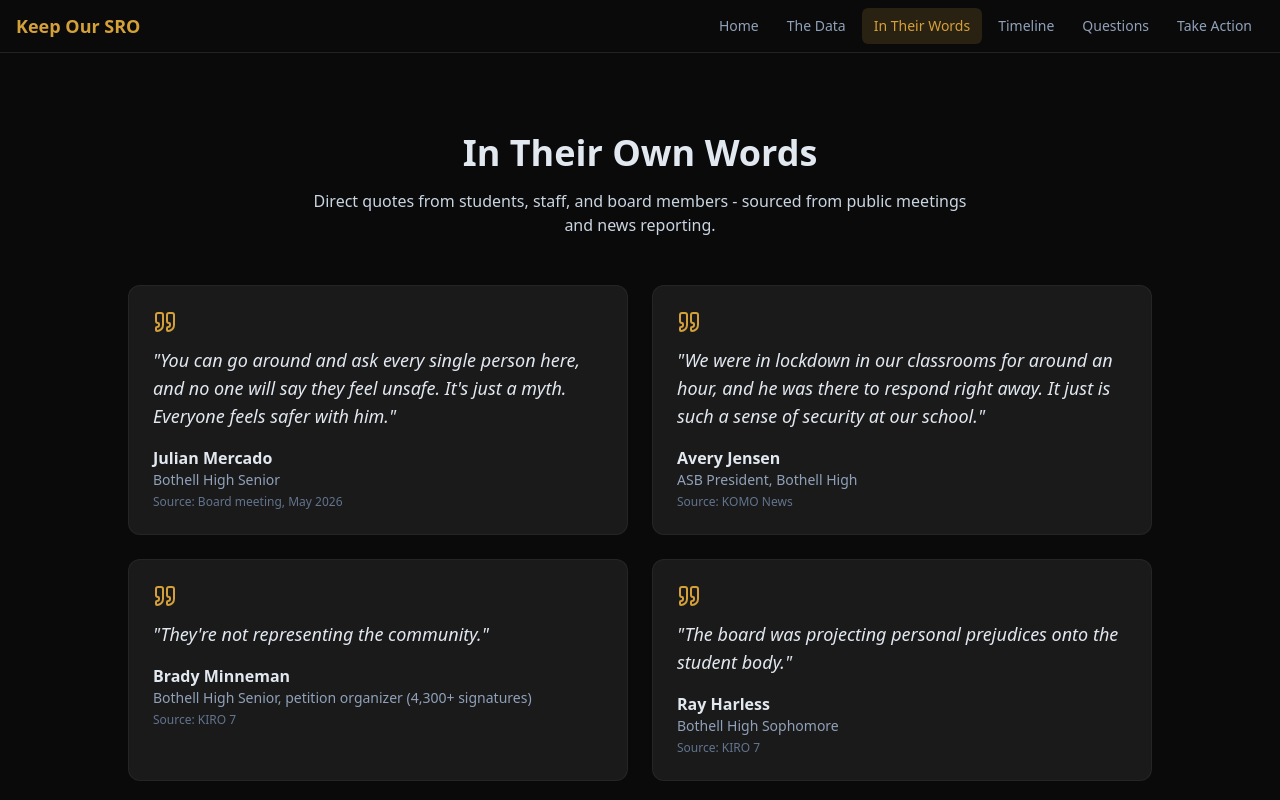
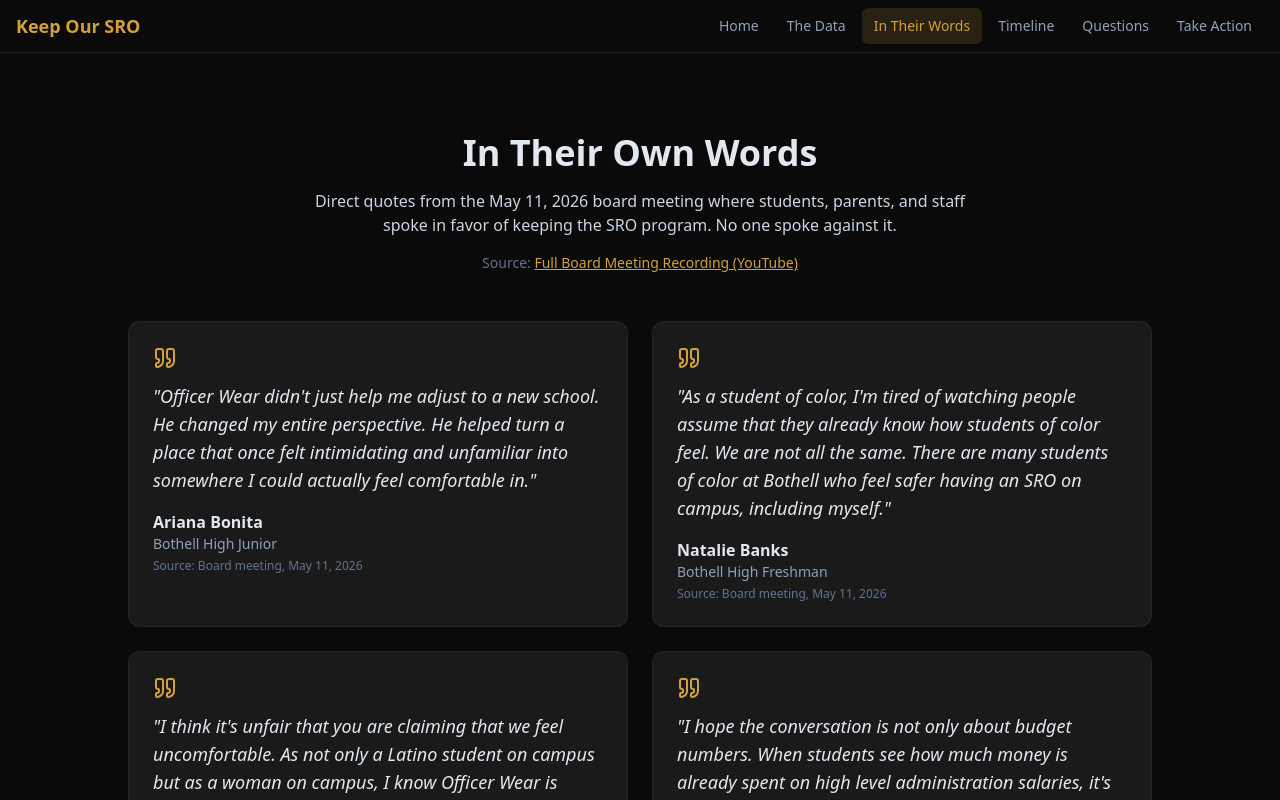
Before and after one commit to beaucouppixels/SRO, a React (Vite) app: page / in a window 1280 px wide. Both pictures are taken after a click on the button "In Their Words". Built offline with nearby package versions, Linux system fonts and the light colour scheme.

Commit message:
Add quotes from May 11 board meeting transcript, fix timeline date, share link, and bullet alignment

```diff
--- a/src/components/Quotes.tsx
+++ b/src/components/Quotes.tsx
@@ -1,6 +1,68 @@
 import { Quote } from 'lucide-react'
 
 const quotes = [
+  // Student quotes from May 11, 2026 board meeting
+  {
+    text: "Officer Wear didn't just help me adjust to a new school. He changed my entire perspective. He helped turn a place that once felt intimidating and unfamiliar into somewhere I could actually feel comfortable in.",
+    author: 'Ariana Bonita',
+    role: 'Bothell High Junior',
+    source: 'Board meeting, May 11, 2026',
+  },
+  {
+    text: "As a student of color, I'm tired of watching people assume that they already know how students of color feel. We are not all the same. There are many students of color at Bothell who feel safer having an SRO on campus, including myself.",
+    author: 'Natalie Banks',
+    role: 'Bothell High Freshman',
+    source: 'Board meeting, May 11, 2026',
+  },
+  {
+    text: "I think it's unfair that you are claiming that we feel uncomfortable. As not only a Latino student on campus but as a woman on campus, I know Officer Wear is going to be there for me no matter what.",
+    author: 'Valyrian Nava',
+    role: 'Bothell High Junior',
+    source: 'Board meeting, May 11, 2026',
+  },
+  {
+    text: "I hope the conversation is not only about budget numbers. When students see how much money is already spent on high level administration salaries, it's hard not to question why funding one school resource officer is suddenly considered too expensive.",
+    author: 'Elena Reer (read by Cambria Smith)',
+    role: 'Bothell High Junior',
+    source: 'Board meeting, May 11, 2026',
+  },
+  {
+    text: "I hope that you don't remove this program for the reason that Black students feel uncomfortable. Number one, because that's a misrepresentation. And number two, it would allow other institutions in the future to abuse our voice.",
+    author: 'Malik',
+    role: 'Junior, Black Student Union President',
+    source: 'Board meeting, May 11, 2026',
+  },
+  {
+    text: "He has helped me a lot to not be scared of police. I have learned to reach out without fear when I need help now and for the future.",
+    author: 'Kathy',
+    role: 'Bothell High Sophomore',
+    source: 'Board meeting, May 11, 2026 (translated from Spanish)',
+  },
+  {
+    text: "Two weeks ago, roughly 11 students positively spoke on behalf of Officer Wear. In total, 85 people have spoken since March 2022. 30+ students, 25+ staff members, 20+ parents, and 10+ community members. Yet still, you try and take our SRO program.",
+    author: 'Ray Harless',
+    role: 'Bothell High Sophomore',
+    source: 'Board meeting, May 11, 2026',
+  },
+  {
+    text: "I have friends who teach in all levels of schooling in many different states across the country. All of them are honestly shocked this is even a discussion or a debate.",
+    author: 'Alex Warren',
+    role: '10-year Special Education Teacher, Aspire Program',
+    source: 'Board meeting, May 11, 2026',
+  },
+  {
+    text: "Please don't assume that because you don't see us in many of your meetings is because we don't care. We're here to keep Officer Wear at Bothell High School. He is more than a necessity. The Hispanic community is supporting him very much.",
+    author: 'Martha Flores',
+    role: 'Parent, Hispanic Community Representative',
+    source: 'Board meeting, May 11, 2026',
+  },
+  {
+    text: "This is not a community asking for change. This is a community saying that the SRO program at BHS is a success story for NSD and should be celebrated and modeled at other high schools as well.",
+    author: 'John Corrian',
+    role: 'Parent of three NSD students (2019-2032)',
+    source: 'Board meeting, May 11, 2026',
+  },
+  // Previously sourced quotes
   {
     text: "You can go around and ask every single person here, and no one will say they feel unsafe. It's just a myth. Everyone feels safer with him.",
     author: 'Julian Mercado',
@@ -19,15 +81,10 @@ const quotes = [
     role: 'Bothell High Senior, petition organizer (4,300+ signatures)',
     source: 'KIRO 7',
   },
-  {
-    text: "The board was projecting personal prejudices onto the student body.",
-    author: 'Ray Harless',
-    role: 'Bothell High Sophomore',
-    source: 'KIRO 7',
-  },
+  // Board member quote
   {
     text: "I'm not able to support renewal of this contract because this district owes our community something more comprehensive and equitable and more empowering to all community members.",
-    author: 'Hân Trần',
+    author: 'Han Tran',
     role: 'Board Vice President (voted to remove)',
     source: 'KIRO 7',
     isBoard: true,
@@ -41,13 +98,24 @@ export function Quotes() {
         <h2 className="text-3xl md:text-4xl font-bold text-center mb-4">
           In Their Own Words
         </h2>
-        <p className="text-center text-slate-300 mb-12 max-w-2xl mx-auto">
-          Direct quotes from students, staff, and board members - sourced from public meetings and news reporting.
+        <p className="text-center text-slate-300 mb-4 max-w-2xl mx-auto">
+          Direct quotes from the May 11, 2026 board meeting where students, parents, and staff spoke in favor of keeping the SRO program. No one spoke against it.
+        </p>
+        <p className="text-center text-sm text-slate-500 mb-12">
+          Source:{' '}
+          <a
+            href="https://www.youtube.com/watch?v=m-rLmjKLFpY"
+            target="_blank"
+            rel="noopener noreferrer"
+            className="text-gold underline"
+          >
+            Full Board Meeting Recording (YouTube)
+          </a>
         </p>
         <div className="grid md:grid-cols-2 gap-6">
-          {quotes.map((q) => (
+          {quotes.map((q, i) => (
             <div
-              key={q.author}
+              key={`${q.author}-${i}`}
               className={`rounded-xl p-6 border ${
                 q.isBoard
                   ? 'bg-red-vote/5 border-red-vote/20'
--- a/src/components/TakeAction.tsx
+++ b/src/components/TakeAction.tsx
@@ -86,14 +86,15 @@ export function TakeAction() {
             </p>
             <button
               onClick={() => {
+                const shareUrl = 'https://bit.ly/49byjOm'
                 if (navigator.share) {
                   navigator.share({
                     title: 'Keep Our SRO - Bothell High School',
                     text: 'The Northshore School Board voted 4-1 to remove Bothell High\'s SRO despite overwhelming community support. See the data they ignored.',
-                    url: window.location.href
+                    url: shareUrl
                   })
                 } else {
-                  navigator.clipboard.writeText(window.location.href)
+                  navigator.clipboard.writeText(shareUrl)
                   alert('Link copied to clipboard!')
                 }
               }}
--- a/src/components/Timeline.tsx
+++ b/src/components/Timeline.tsx
@@ -68,10 +68,10 @@ const events = [
     source: 'HeraldNet, FOX 13 Seattle, Lynnwood Times'
   },
   {
-    year: 'May 18, 2026',
-    title: 'Petition Reaches 4,300+ Signatures',
-    description: 'The Change.org petition "Save Bothell High School\'s SRO program with Officer Ware," created by student Brady Minneman on May 11, gathers more than 4,300 signatures.',
-    source: 'Lynnwood Times, FOX 13 Seattle'
+    year: 'May 2026',
+    title: 'Petition Surpasses 4,300 Signatures',
+    description: 'The Change.org petition "Save Bothell High School\'s SRO program with Officer Ware," created by student Brady Minneman on May 11, continues to grow with more than 4,300 signatures and counting.',
+    source: 'Change.org'
   },
 ]
 
--- a/src/components/UnansweredQuestions.tsx
+++ b/src/components/UnansweredQuestions.tsx
@@ -55,9 +55,9 @@ export function UnansweredQuestions() {
             </div>
             <ul className="space-y-3 text-slate-300 ml-9">
               {knownFacts.details.map((detail, i) => (
-                <li key={i} className="flex items-start gap-2">
-                  <span className="text-gold mt-1 shrink-0">•</span>
-                  <span className="text-sm">{detail}</span>
+                <li key={i} className="flex items-baseline gap-2">
+                  <span className="text-gold shrink-0">•</span>
+                  <span>{detail}</span>
                 </li>
               ))}
             </ul>
```
Also changed, not shown: 1 other file (tests, documents, lock files or other folders).
